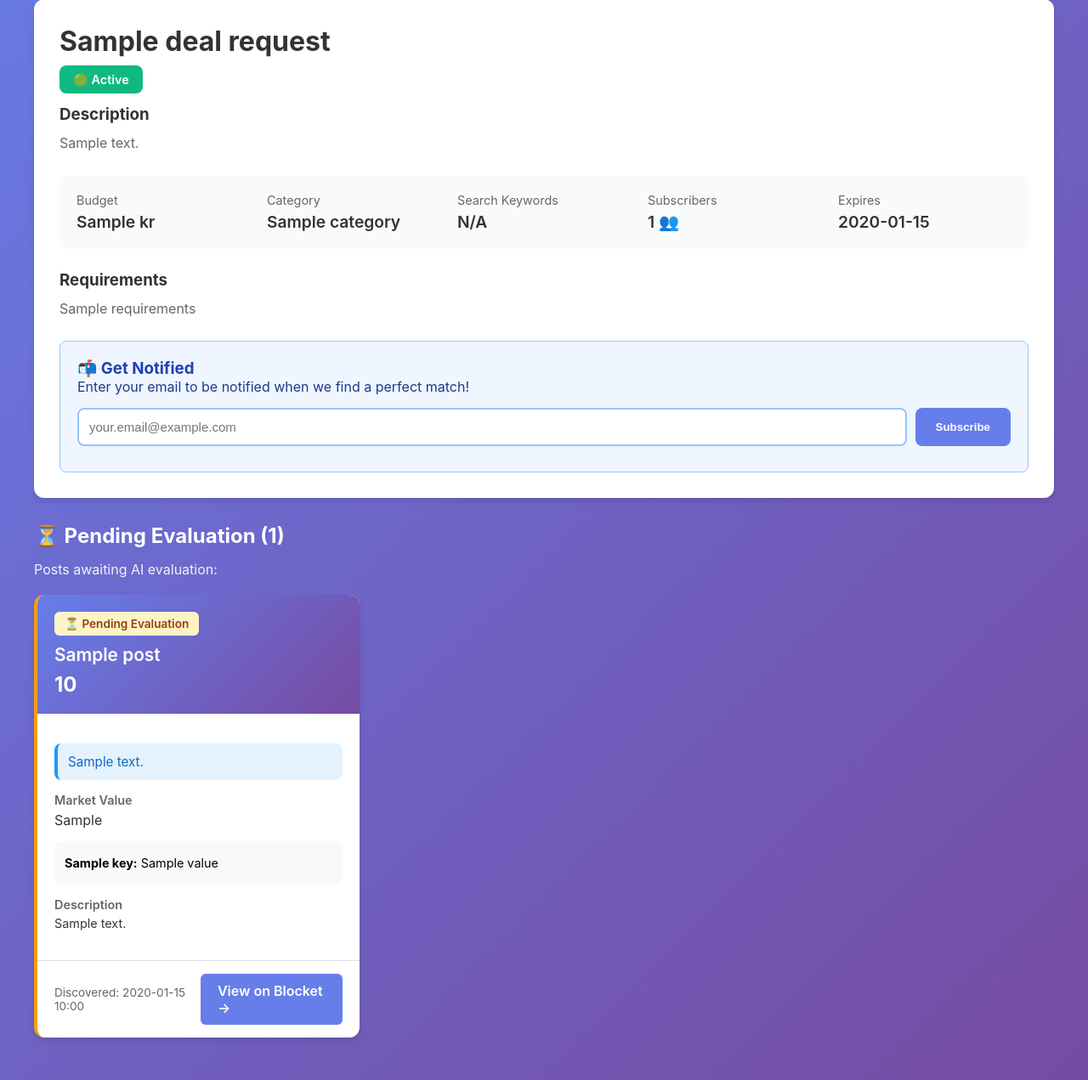
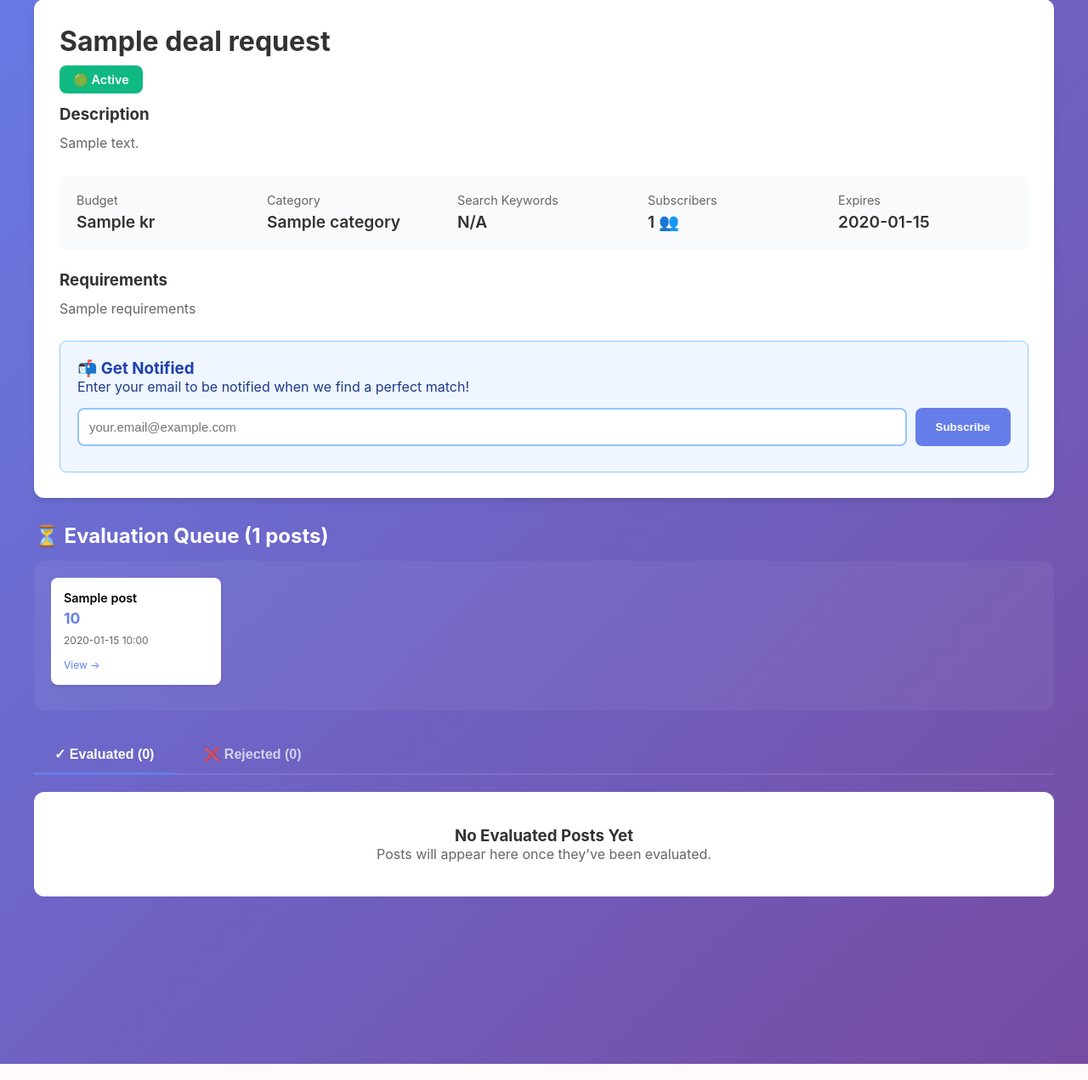
Before and after one commit to Runemark7/dealradar, a Flask app: page /requests/1 in a window 1280 px wide. Shown: the part 274-1545 px from the top of the page at 85% size. Run offline with Flask 3, Linux system fonts and the light colour scheme; a database or web service that is not in the repository returns one stand-in record (values such as "Sample title"); some libraries are stand-ins or nearby versions.

Commit message:
improved ui for rejected pending and evaluated posts in requests detail

```diff
--- a/src/dealradar/web/templates/request_detail.html
+++ b/src/dealradar/web/templates/request_detail.html
@@ -107,56 +107,79 @@
 
 {% if matches or pending_posts or rejected_posts %}
 
-<!-- Evaluated Matches -->
-{% if matches %}
+<!-- Evaluation Queue (Pending Posts) -->
+{% if pending_posts %}
 <div style="margin-bottom: 30px;">
     <h2 style="color: white; margin-bottom: 15px;">
-        🎯 Evaluated Matches ({{ matches|length }})
+        ⏳ Evaluation Queue ({{ pending_posts|length }} posts)
     </h2>
-    <p style="color: rgba(255,255,255,0.9); margin-bottom: 20px;">
-        Posts that have been evaluated and match your requirements:
-    </p>
-    <div style="display: grid; grid-template-columns: repeat(auto-fill, minmax(350px, 1fr)); gap: 25px; margin-bottom: 30px;">
+    <div class="queue-container">
+        <div class="queue-scroll">
+            {% for post in pending_posts %}
+            <div class="queue-card">
+                <div style="font-weight: 600; font-size: 0.9em; margin-bottom: 5px; overflow: hidden; text-overflow: ellipsis; white-space: nowrap;">
+                    {{ post.title }}
+                </div>
+                <div style="color: #667eea; font-weight: 700; font-size: 1.1em; margin-bottom: 8px;">
+                    {{ post.price }}
+                </div>
+                <div style="font-size: 0.75em; color: #666; margin-bottom: 10px;">
+                    {{ post.discovered_at.strftime('%Y-%m-%d %H:%M') if post.discovered_at else 'N/A' }}
+                </div>
+                <a href="https://www.blocket.se/annons/{{ post.ad_id }}" target="_blank" style="font-size: 0.75em; color: #667eea; text-decoration: none;">
+                    View →
+                </a>
+            </div>
+            {% endfor %}
+        </div>
+    </div>
+</div>
+{% endif %}
+
+<!-- Tab Navigation -->
+<div class="tabs">
+    <button class="tab-button active" onclick="switchTab('evaluated')" id="tab-evaluated">
+        ✓ Evaluated ({{ matches|length }})
+    </button>
+    <button class="tab-button" onclick="switchTab('rejected')" id="tab-rejected">
+        ❌ Rejected ({{ rejected_posts|length }})
+    </button>
+</div>
+
+<!-- Tab Content -->
+<div class="tab-content">
+    <!-- Evaluated Tab -->
+    <div id="content-evaluated" class="tab-panel active">
+        {% if matches %}
+        <div style="display: grid; grid-template-columns: repeat(auto-fill, minmax(350px, 1fr)); gap: 25px;">
             {% for match in matches %}
                 {{ render_deal_card(match, 'evaluated') }}
             {% endfor %}
         </div>
+        {% else %}
+        <div style="background: white; border-radius: 12px; padding: 40px; text-align: center;">
+            <h3 style="color: #333;">No Evaluated Posts Yet</h3>
+            <p style="color: #666;">Posts will appear here once they've been evaluated.</p>
         </div>
         {% endif %}
+    </div>
 
-<!-- Pending Evaluation -->
-{% if pending_posts %}
-<div style="margin-bottom: 30px;">
-    <h2 style="color: white; margin-bottom: 15px;">
-        ⏳ Pending Evaluation ({{ pending_posts|length }})
-    </h2>
-    <p style="color: rgba(255,255,255,0.9); margin-bottom: 20px;">
-        Posts awaiting AI evaluation:
-    </p>
-    <div style="display: grid; grid-template-columns: repeat(auto-fill, minmax(350px, 1fr)); gap: 25px; margin-bottom: 30px;">
-        {% for post in pending_posts %}
-            {{ render_deal_card(post, 'pending') }}
-        {% endfor %}
-    </div>
-</div>
-{% endif %}
-
-<!-- Rejected Posts -->
+    <!-- Rejected Tab -->
+    <div id="content-rejected" class="tab-panel">
         {% if rejected_posts %}
-<div style="margin-bottom: 30px;">
-    <h2 style="color: white; margin-bottom: 15px;">
-        ❌ Not Relevant ({{ rejected_posts|length }})
-    </h2>
-    <p style="color: rgba(255,255,255,0.9); margin-bottom: 20px;">
-        Posts that don't match your requirements:
-    </p>
         <div style="display: grid; grid-template-columns: repeat(auto-fill, minmax(350px, 1fr)); gap: 25px;">
             {% for post in rejected_posts %}
                 {{ render_deal_card(post, 'rejected') }}
             {% endfor %}
         </div>
+        {% else %}
+        <div style="background: white; border-radius: 12px; padding: 40px; text-align: center;">
+            <h3 style="color: #333;">No Rejected Posts</h3>
+            <p style="color: #666;">Posts that don't match your requirements will appear here.</p>
         </div>
         {% endif %}
+    </div>
+</div>
 
 {% else %}
 <div style="background: white; border-radius: 12px; padding: 40px; text-align: center; box-shadow: 0 4px 6px rgba(0,0,0,0.1);">
@@ -182,6 +205,92 @@
     }
     button:hover {
         background: #5568d3 !important;
+    }
+
+    /* Queue styling */
+    .queue-container {
+        background: rgba(255, 255, 255, 0.05);
+        border-radius: 12px;
+        padding: 20px;
+        overflow: hidden;
+    }
+    .queue-scroll {
+        display: flex;
+        gap: 15px;
+        overflow-x: auto;
+        padding-bottom: 10px;
+        scrollbar-width: thin;
+        scrollbar-color: rgba(102, 126, 234, 0.5) rgba(255, 255, 255, 0.1);
+    }
+    .queue-scroll::-webkit-scrollbar {
+        height: 8px;
+    }
+    .queue-scroll::-webkit-scrollbar-track {
+        background: rgba(255, 255, 255, 0.1);
+        border-radius: 4px;
+    }
+    .queue-scroll::-webkit-scrollbar-thumb {
+        background: rgba(102, 126, 234, 0.5);
+        border-radius: 4px;
+    }
+    .queue-scroll::-webkit-scrollbar-thumb:hover {
+        background: rgba(102, 126, 234, 0.7);
+    }
+    .queue-card {
+        min-width: 200px;
+        max-width: 200px;
+        background: white;
+        border-radius: 8px;
+        padding: 15px;
+        box-shadow: 0 2px 4px rgba(0,0,0,0.1);
+        flex-shrink: 0;
+        transition: transform 0.2s, box-shadow 0.2s;
+    }
+    .queue-card:hover {
+        transform: translateY(-2px);
+        box-shadow: 0 4px 8px rgba(0,0,0,0.15);
+    }
+
+    /* Tab styling */
+    .tabs {
+        display: flex;
+        gap: 10px;
+        margin-bottom: 20px;
+        border-bottom: 2px solid rgba(255, 255, 255, 0.1);
+    }
+    .tab-button {
+        background: transparent;
+        color: rgba(255, 255, 255, 0.7);
+        border: none;
+        padding: 12px 24px;
+        font-size: 1em;
+        font-weight: 600;
+        cursor: pointer;
+        border-bottom: 3px solid transparent;
+        transition: all 0.3s;
+        margin-bottom: -2px;
+    }
+    .tab-button:hover {
+        color: white !important;
+        background: rgba(255, 255, 255, 0.05) !important;
+    }
+    .tab-button.active {
+        color: white;
+        border-bottom-color: #667eea;
+    }
+    .tab-content {
+        min-height: 300px;
+    }
+    .tab-panel {
+        display: none;
+    }
+    .tab-panel.active {
+        display: block;
+        animation: fadeIn 0.3s;
+    }
+    @keyframes fadeIn {
+        from { opacity: 0; transform: translateY(10px); }
+        to { opacity: 1; transform: translateY(0); }
     }
 
     /* Post status styling */
@@ -220,6 +329,18 @@
 </style>
 
 <script>
+    // Tab switching function
+    function switchTab(tabName) {
+        // Remove active class from all tabs and panels
+        document.querySelectorAll('.tab-button').forEach(btn => btn.classList.remove('active'));
+        document.querySelectorAll('.tab-panel').forEach(panel => panel.classList.remove('active'));
+
+        // Add active class to selected tab and panel
+        document.getElementById('tab-' + tabName).classList.add('active');
+        document.getElementById('content-' + tabName).classList.add('active');
+    }
+
+    // HTMX subscription handler
     document.body.addEventListener('htmx:afterRequest', function(event) {
         if (event.detail.pathInfo.requestPath.includes('/subscribe')) {
             const messageDiv = document.getElementById('subscribe-message');
```
Lines whose indentation alone changed are shown as unchanged.
